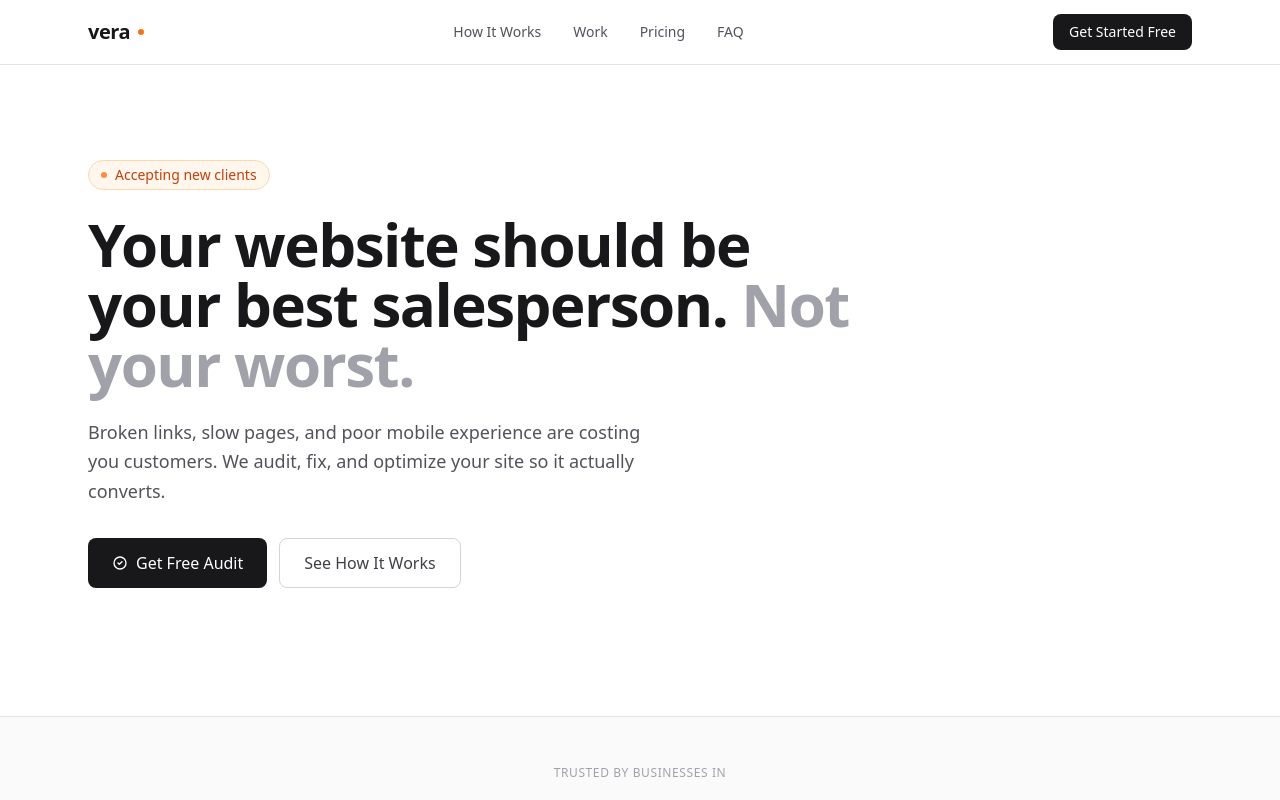
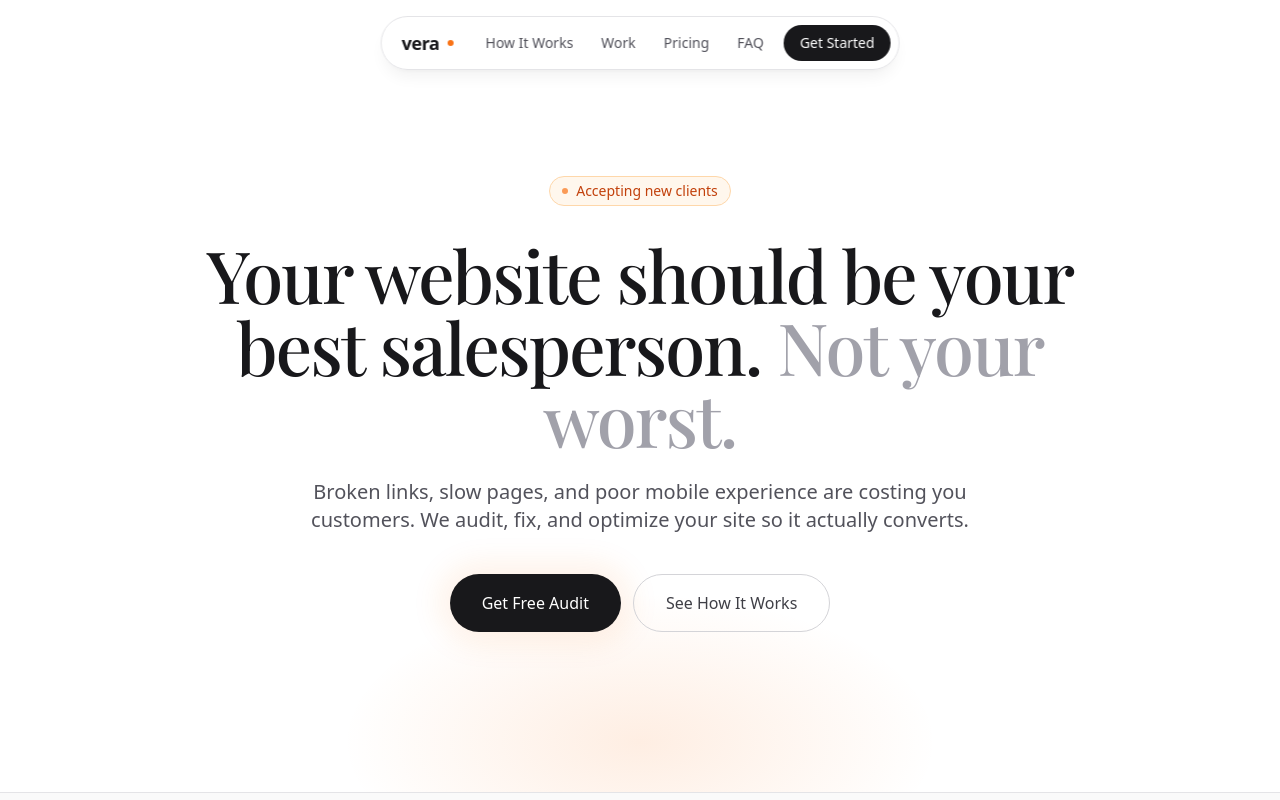
Before and after one commit to io-benjamin/vera-web, a Next.js app: page / in a window 1280 px wide. Shown: the top 800 px of the page. Built offline with nearby package versions, Linux system fonts and the light colour scheme.

Commit message:
Add Brillance-style floating pill nav, serif headlines, and subtle glows

```diff
--- a/app/globals.css
+++ b/app/globals.css
@@ -1,3 +1,5 @@
+@import url('https://fonts.googleapis.com/css2?family=Playfair+Display:wght@400;500;600;700&display=swap');
+
 @tailwind base;
 @tailwind components;
 @tailwind utilities;
@@ -16,6 +18,36 @@ body {
   background: var(--background);
   font-family: system-ui, -apple-system, BlinkMacSystemFont, 'Segoe UI', Roboto, sans-serif;
   -webkit-font-smoothing: antialiased;
+}
+
+.font-serif {
+  font-family: 'Playfair Display', Georgia, serif;
+}
+
+/* Subtle glow effects */
+.glow-orange {
+  box-shadow: 0 0 60px 20px rgba(249, 115, 22, 0.15);
+}
+
+.glow-orange-sm {
+  box-shadow: 0 0 30px 10px rgba(249, 115, 22, 0.1);
+}
+
+.hero-glow {
+  position: relative;
+}
+
+.hero-glow::after {
+  content: '';
+  position: absolute;
+  bottom: -100px;
+  left: 50%;
+  transform: translateX(-50%);
+  width: 600px;
+  height: 300px;
+  background: radial-gradient(ellipse at center, rgba(249, 115, 22, 0.12) 0%, transparent 70%);
+  pointer-events: none;
+  z-index: 0;
 }
 
 ::selection {
--- a/app/page.tsx
+++ b/app/page.tsx
@@ -22,56 +22,51 @@ export default function Home() {
 
   return (
     <main className="min-h-screen bg-white text-zinc-900 antialiased">
-      {/* Navigation */}
-      <nav className={`fixed top-0 left-0 right-0 z-50 bg-white/80 backdrop-blur-lg border-b border-zinc-200 transition-all duration-500 ${mounted ? 'translate-y-0 opacity-100' : '-translate-y-full opacity-0'}`}>
-        <div className="max-w-6xl mx-auto px-6">
-          <div className="flex items-center justify-between h-16">
-            <div className="flex items-center gap-2">
-              <span className="text-xl font-semibold tracking-tight">vera</span>
-              <span className="w-1.5 h-1.5 rounded-full bg-orange-500" />
-            </div>
-            <div className="hidden md:flex items-center gap-8">
-              <a href="#how-it-works" className="text-sm text-zinc-600 hover:text-zinc-900 transition-colors">How It Works</a>
-              <a href="#work" className="text-sm text-zinc-600 hover:text-zinc-900 transition-colors">Work</a>
-              <a href="#pricing" className="text-sm text-zinc-600 hover:text-zinc-900 transition-colors">Pricing</a>
-              <a href="#faq" className="text-sm text-zinc-600 hover:text-zinc-900 transition-colors">FAQ</a>
-            </div>
-            <a href="#contact" className="px-4 py-2 bg-zinc-900 text-white text-sm font-medium rounded-lg hover:bg-zinc-800 transition-colors">
-              Get Started Free
-            </a>
+      {/* Navigation - Floating Pill */}
+      <nav className={`fixed top-4 left-1/2 -translate-x-1/2 z-50 transition-all duration-500 ${mounted ? 'translate-y-0 opacity-100' : '-translate-y-full opacity-0'}`}>
+        <div className="flex items-center gap-1 px-2 py-2 bg-white/80 backdrop-blur-lg border border-zinc-200 rounded-full shadow-lg shadow-zinc-900/5">
+          <div className="flex items-center gap-2 pl-3 pr-4">
+            <span className="text-lg font-semibold tracking-tight">vera</span>
+            <span className="w-1.5 h-1.5 rounded-full bg-orange-500" />
           </div>
+          <div className="hidden md:flex items-center gap-1">
+            <a href="#how-it-works" className="px-3 py-1.5 text-sm text-zinc-600 hover:text-zinc-900 hover:bg-zinc-100 rounded-full transition-colors">How It Works</a>
+            <a href="#work" className="px-3 py-1.5 text-sm text-zinc-600 hover:text-zinc-900 hover:bg-zinc-100 rounded-full transition-colors">Work</a>
+            <a href="#pricing" className="px-3 py-1.5 text-sm text-zinc-600 hover:text-zinc-900 hover:bg-zinc-100 rounded-full transition-colors">Pricing</a>
+            <a href="#faq" className="px-3 py-1.5 text-sm text-zinc-600 hover:text-zinc-900 hover:bg-zinc-100 rounded-full transition-colors">FAQ</a>
+          </div>
+          <a href="#contact" className="px-4 py-2 bg-zinc-900 text-white text-sm font-medium rounded-full hover:bg-zinc-800 transition-colors ml-1">
+            Get Started
+          </a>
         </div>
       </nav>
 
       {/* Hero */}
-      <section className="pt-32 pb-20 md:pt-40 md:pb-32">
-        <div className="max-w-6xl mx-auto px-6">
-          <div className="max-w-3xl">
+      <section className="pt-32 pb-24 md:pt-44 md:pb-40 hero-glow overflow-hidden">
+        <div className="max-w-6xl mx-auto px-6 relative z-10">
+          <div className="max-w-4xl mx-auto text-center">
             <div className={`transition-all duration-700 ${mounted ? 'translate-y-0 opacity-100' : 'translate-y-4 opacity-0'}`}>
-              <div className="inline-flex items-center gap-2 px-3 py-1 bg-orange-50 border border-orange-200 rounded-full text-sm text-orange-700 mb-6">
+              <div className="inline-flex items-center gap-2 px-3 py-1 bg-orange-50 border border-orange-200 rounded-full text-sm text-orange-700 mb-8">
                 <span className="w-1.5 h-1.5 rounded-full bg-orange-500 animate-pulse" />
                 Accepting new clients
               </div>
             </div>
 
-            <h1 className={`text-4xl sm:text-5xl md:text-6xl font-semibold leading-[1.1] tracking-tight mb-6 transition-all duration-700 delay-100 ${mounted ? 'translate-y-0 opacity-100' : 'translate-y-4 opacity-0'}`}>
+            <h1 className={`font-serif text-4xl sm:text-5xl md:text-6xl lg:text-7xl font-medium leading-[1.1] tracking-tight mb-6 transition-all duration-700 delay-100 ${mounted ? 'translate-y-0 opacity-100' : 'translate-y-4 opacity-0'}`}>
               Your website should be your best salesperson.
               <span className="text-zinc-400"> Not your worst.</span>
             </h1>
 
-            <p className={`text-lg text-zinc-600 max-w-xl mb-8 leading-relaxed transition-all duration-700 delay-200 ${mounted ? 'translate-y-0 opacity-100' : 'translate-y-4 opacity-0'}`}>
+            <p className={`text-lg md:text-xl text-zinc-600 max-w-2xl mx-auto mb-10 leading-relaxed transition-all duration-700 delay-200 ${mounted ? 'translate-y-0 opacity-100' : 'translate-y-4 opacity-0'}`}>
               Broken links, slow pages, and poor mobile experience are costing you customers.
               We audit, fix, and optimize your site so it actually converts.
             </p>
 
-            <div className={`flex flex-col sm:flex-row gap-3 transition-all duration-700 delay-300 ${mounted ? 'translate-y-0 opacity-100' : 'translate-y-4 opacity-0'}`}>
-              <a href="#contact" className="inline-flex items-center justify-center gap-2 px-6 py-3 bg-zinc-900 text-white font-medium rounded-lg hover:bg-zinc-800 transition-colors">
-                <svg className="w-4 h-4" fill="none" stroke="currentColor" viewBox="0 0 24 24">
-                  <path strokeLinecap="round" strokeLinejoin="round" strokeWidth={2} d="M9 12l2 2 4-4m6 2a9 9 0 11-18 0 9 9 0 0118 0z" />
-                </svg>
+            <div className={`flex flex-col sm:flex-row justify-center gap-3 transition-all duration-700 delay-300 ${mounted ? 'translate-y-0 opacity-100' : 'translate-y-4 opacity-0'}`}>
+              <a href="#contact" className="inline-flex items-center justify-center gap-2 px-8 py-4 bg-zinc-900 text-white font-medium rounded-full hover:bg-zinc-800 transition-all hover:shadow-lg hover:shadow-zinc-900/20 glow-orange-sm">
                 Get Free Audit
               </a>
-              <a href="#how-it-works" className="inline-flex items-center justify-center gap-2 px-6 py-3 border border-zinc-300 text-zinc-700 font-medium rounded-lg hover:bg-zinc-50 transition-colors">
+              <a href="#how-it-works" className="inline-flex items-center justify-center gap-2 px-8 py-4 border border-zinc-300 text-zinc-700 font-medium rounded-full hover:bg-zinc-50 transition-colors">
                 See How It Works
               </a>
             </div>
@@ -96,7 +91,7 @@ export default function Home() {
         <div className="max-w-6xl mx-auto px-6">
           <div className="text-center mb-16">
             <p className="text-sm font-medium text-orange-600 mb-3">How It Works</p>
-            <h2 className="text-3xl md:text-4xl font-semibold tracking-tight">Fix your website in 3 simple steps</h2>
+            <h2 className="font-serif text-3xl md:text-4xl font-medium tracking-tight">Fix your website in 3 simple steps</h2>
           </div>
 
           <div className="grid md:grid-cols-3 gap-6">
@@ -150,7 +145,7 @@ export default function Home() {
         <div className="max-w-6xl mx-auto px-6">
           <div className="text-center mb-12">
             <p className="text-sm font-medium text-orange-600 mb-3">What We Fix</p>
-            <h2 className="text-3xl md:text-4xl font-semibold tracking-tight">Common problems we solve every day</h2>
+            <h2 className="font-serif text-3xl md:text-4xl font-medium tracking-tight">Common problems we solve every day</h2>
           </div>
 
           <div className="flex justify-center gap-2 mb-8">
@@ -223,7 +218,7 @@ export default function Home() {
         <div className="max-w-6xl mx-auto px-6">
           <div className="text-center mb-16">
             <p className="text-sm font-medium text-orange-600 mb-3">Our Work</p>
-            <h2 className="text-3xl md:text-4xl font-semibold tracking-tight">Recent projects</h2>
+            <h2 className="font-serif text-3xl md:text-4xl font-medium tracking-tight">Recent projects</h2>
           </div>
 
           <div className="grid md:grid-cols-3 gap-6">
@@ -277,7 +272,7 @@ export default function Home() {
         <div className="max-w-6xl mx-auto px-6">
           <div className="text-center mb-16">
             <p className="text-sm font-medium text-orange-600 mb-3">Pricing</p>
-            <h2 className="text-3xl md:text-4xl font-semibold tracking-tight">Simple, transparent pricing</h2>
+            <h2 className="font-serif text-3xl md:text-4xl font-medium tracking-tight">Simple, transparent pricing</h2>
           </div>
 
           <div className="grid md:grid-cols-2 lg:grid-cols-4 gap-6 max-w-5xl mx-auto">
@@ -313,7 +308,7 @@ export default function Home() {
         <div className="max-w-3xl mx-auto px-6">
           <div className="text-center mb-12">
             <p className="text-sm font-medium text-orange-600 mb-3">FAQ</p>
-            <h2 className="text-3xl md:text-4xl font-semibold tracking-tight">Frequently asked questions</h2>
+            <h2 className="font-serif text-3xl md:text-4xl font-medium tracking-tight">Frequently asked questions</h2>
           </div>
 
           <div className="space-y-3">
@@ -345,7 +340,7 @@ export default function Home() {
       {/* Contact CTA */}
       <section id="contact" className="py-20 md:py-32 bg-zinc-900 text-white">
         <div className="max-w-xl mx-auto px-6 text-center">
-          <h2 className="text-3xl md:text-4xl font-semibold tracking-tight mb-4">Ready to fix your website?</h2>
+          <h2 className="font-serif text-3xl md:text-4xl font-medium tracking-tight mb-4">Ready to fix your website?</h2>
           <p className="text-zinc-400 mb-8">Get your free audit. We will send a detailed report within 24 hours.</p>
 
           {submitted ? (
```
